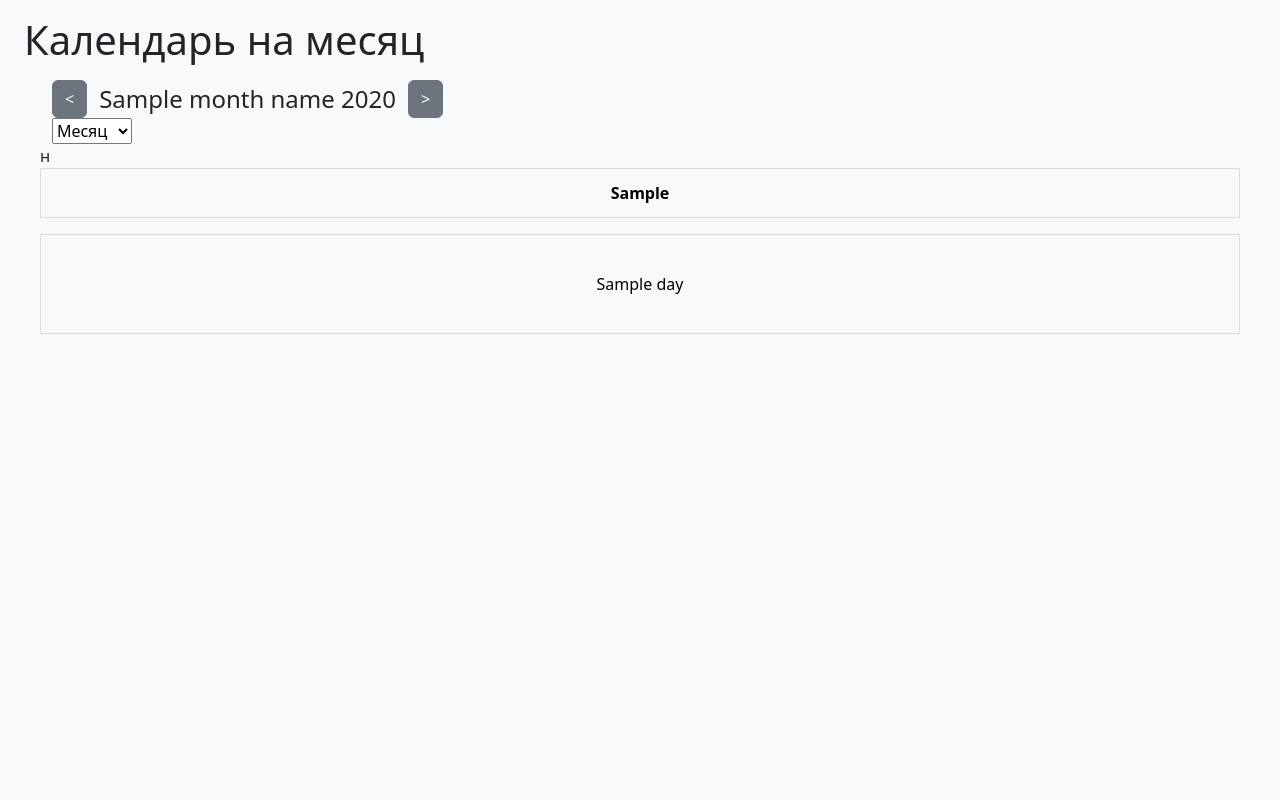
After one commit to Gaalexx/temporary, a Flask app: template templates/calendar_month_cp.html in a window 1280 px wide. The commit adds this page. Run offline with Flask 3, Linux system fonts and the light colour scheme; the template is opened without the code that fills it: most values are stand-ins (such as "Sample title", 1, 10 or a date in 2020).

Commit message:
Add files via upload

```diff
--- /dev/null
+++ b/templates/calendar_month_cp.html
@@ -0,0 +1,236 @@
+<!DOCTYPE html>
+<html lang="en">
+<head>
+    <meta charset="UTF-8">
+    <title>Календарь на месяц</title>
+    <link href="https://cdn.jsdelivr.net/npm/bootstrap@5.3.3/dist/css/bootstrap.min.css" rel="stylesheet" integrity="sha384-QWTKZyjpPEjISv5WaRU9OFeRpok6YctnYmDr5pNlyT2bRjXh0JMhjY6hW+ALEwIH" crossorigin="anonymous">
+    <script src="https://cdn.jsdelivr.net/npm/bootstrap@5.3.3/dist/js/bootstrap.bundle.min.js" integrity="sha384-YvpcrYf0tY3lHB60NNkmXc5s9fDVZLESaAA55NDzOxhy9GkcIdslK1eN7N6jIeHz" crossorigin="anonymous"></script>
+    <script>
+        function handleCalendarViewChange() {
+            const view = document.getElementById('select_calendar').value;
+            const currentYear = { current_year };
+            const currentMonth = { current_month };
+            const currentDay = { current_day };
+
+            if (view === 'day') {
+                window.location.href = `/calendar/day/${currentYear}/${currentMonth}/${currentDay}`;
+            } else if (view === 'week') {
+                window.location.href = `/calendar/week/${currentYear}/${currentMonth}/${currentDay}`;
+            } else if (view === 'month') {
+                window.location.href = `/calendar/month/${currentYear}/${currentMonth}`;
+            }
+        }
+    </script>
+    <style>
+        html, body {
+            height: 100%;
+            overflow: hidden;
+            margin: 0;
+            padding: 0;
+        }
+        .calendar {
+            display: flex;
+            flex-wrap: wrap;
+        }
+        .calendar-day, .weekday-header {
+            flex: 1 0 14.28%;
+            height: 100px; /* Высота ячеек */
+            display: flex;
+            align-items: center;
+            justify-content: center;
+            border: 1px solid #ddd;
+            background-color: white;
+            color: black;
+            font-size: 1rem;
+        }
+        .weekday-header {
+            background-color: #f8f9fa;
+            font-weight: bold;
+            height: 50px; /* Высота ячеек для дней недели */
+        }
+        .calendar-day.other_month {
+            background-color: #f8f9fa;
+        }
+        .calendar-day .btn {
+            width: 100%;
+            height: 100%;
+            display: flex;
+            align-items: center;
+            justify-content: center;
+            color: black;
+            font-size: 1rem;
+        }
+        .calendar-day .btn .badge {
+            color: black;
+        }
+        .calendar-day .btn .badge.bg-primary {
+            color: white;
+        }
+        .month-header {
+            margin-top: 1rem;
+        }
+        .month-nav {
+            gap: 0.5rem;
+        }
+        .select-calendar {
+            margin-bottom: 1rem;
+        }
+        .today-button {
+            margin: 1rem 0; /* Отступ сверху и снизу для кнопки */
+        }
+    </style>
+</head>
+<body class="bg-light d-flex flex-column">
+    <div class="container-fluid px-4 mb-5">
+        <h1 class="bg-light mt-3">Календарь на месяц</h1>
+
+        <div class="row justify-content-between align-items-center month-header mx-3">
+            <div class="col-auto d-flex align-items-center month-nav">
+                <button class="btn btn-secondary me-1" title="Предыдущий месяц" onclick="window.location='/calendar/month{{ previous_month_link }}'">&lt;</button>
+                <h4 class="fw-light mb-0">{{ month_name }} {{ year }}</h4>
+                <button class="btn btn-secondary ms-1" title="Следующий месяц" onclick="window.location='/calendar/month{{ next_month_link }}'">&gt;</button>
+            </div>
+            <div class="select_calendar">
+                <select name="select_calendar" id="select_calendar">
+                  <option value="day">День</option>
+                  <option value="week">Неделя</option>
+                  <option value="month" selected>Месяц</option>
+                </select>
+            </div>н
+        </div>
+
+
+        <div class="row mx-3">
+            <ul class="calendar-header p-0 d-flex w-100">
+                {% for weekday_header in weekdays_headers %}
+                    <li class="weekday-header">{{ weekday_header }}</li>
+                {% endfor %}
+            </ul>
+        </div>
+
+        <!-- <div class="row justify-content-center today-button">
+            {% if day != current_day or month != current_month or year != current_year %}
+                <button type="button" class="btn btn-primary" title="{{ current_day }} {{ current_month_name }} {{ current_year }}" onclick="window.location='/calendar/day/{{ current_year }}/{{ current_month }}/{{ current_day }}'">Сегодня</button>
+            {% endif %}
+        </div> -->
+
+        <div class="row calendar mx-3 flex-grow-1">
+            {% for day in month_days %}
+                <div class="calendar-day {% if day.month != month %}other_month{% endif %}">
+                    <button type="submit" class="btn btn-link text-decoration-none p-0" onclick="window.location='/calendar/day/{{day.year}}/{{day.month}}/{{day.day}}'">
+                        {% if day.day == current_day and day.month == current_month and day.year == current_year %}
+                            <span class="badge bg-primary">{{ day.day }}</span>
+                        {% elif days_of_events and day.day in days_of_events and day.month == current_month%}
+                            <span class="badge bg-success">{{ day.day }}</span>
+                        {% else %}
+                            <span>{{ day.day }}</span>
+                        {% endif %}
+                    </button>
+                </div>
+            {% endfor %}
+        </div>
+    </div>
+</body>
+</html>
+
+<script src="{{ url_for('static', filename='js/select_calendar.js') }}"></script>
+
+
+
+<!-- <!DOCTYPE html>
+<html lang="en">
+<head>
+    <meta charset="UTF-8">
+    <title>Title</title>
+    <link rel="stylesheet" type="text/css" href="{{ url_for('static', filename='css/calendar.css') }}" />
+    <link rel="stylesheet" type="text/css" href="{{ url_for('static', filename='css/calendar_month.css') }}" />
+</head>
+<body>
+    <h1>Календарь на месяц</h1>
+
+    <div class="header">
+
+        <button title="Предыдущий месяц" onclick="window.location='/calendar/month{{ previous_month_link }}'" >&lt;</button>
+        <button title="Следующий месяц" onclick="window.location='/calendar/month{{ next_month_link }}'" >&gt;</button>
+
+        <div class="current-date">
+            {{ month_name }} {{ year }}
+        </div>
+
+
+
+        {% if month != current_month or year != current_year %}
+            <button title="{{ current_day }} {{ current_month_name }} {{ current_year }} " onclick="window.location='/calendar/month/'">Сегодня</button>
+        {% endif %}
+
+        <div class="select_calendar">
+            <select name="select_calendar" id="select_calendar">
+              <option value="day">День</option>
+              <option value="week">Неделя</option>
+              <option value="month" selected>Месяц</option>
+            </select>
+        </div>
+
+    </div>
+
+    <ul class="calendar-header">
+        {% for weekday_header in weekdays_headers %}
+            <li class="weekday-header">{{ weekday_header }}</li>
+        {% endfor %}
+    </ul>
+
+    <ul class="calendar" id="calendar">
+        {% for day in month_days %}
+            <li
+
+                {% if day.month != month %}
+                    class="day other_month"
+                {% else %}
+                    class="day"
+                {% endif %}
+                data-year="{{ day.year }}" data-month="{{ day.month }}" data-day="{{ day.day }}">
+                {% if days_of_events %}
+                    {% for event in days_of_events if event == day.day%}
+                        <button type="submit" name="year" value="{{ day.year }}" name="month" value="{{ day.month }}" name="day" value="{{ day.day }}" onclick="window.location='/calendar/day/{{day.year}}/{{day.month}}/{{day.day}}'" style="width: 110px; height: 110px;">
+                            {%if day.day == current_day and day.month == current_month and day.year == current_year%}
+                                <span class="daynum-current">
+                            {%elif event == day.day and month == day.month%}
+                                <span class="daynum-event">
+                            {%else%}
+                                <span class="daynum">
+                            {%endif%}
+                            {{ day.day }}</span>
+                        </button>
+                    {%else%}
+                        <button type="submit" name="year" value="{{ day.year }}" name="month" value="{{ day.month }}" name="day" value="{{ day.day }}" onclick="window.location='/calendar/day/{{day.year}}/{{day.month}}/{{day.day}}'" style="width: 110px; height: 110px;">
+                            {% if day.day == current_day and day.month == current_month and day.year == current_year %}
+                                <span class="daynum-current">
+                            {% else %}
+                                <span class="daynum">
+                            {% endif %}
+                            {{ day.day }}</span>
+                        </button>
+                    {% endfor %}
+                {%else%}
+                    <button type="submit" name="year" value="{{ day.year }}" name="month" value="{{ day.month }}" name="day" value="{{ day.day }}" onclick="window.location='/calendar/day/{{day.year}}/{{day.month}}/{{day.day}}'" style="width: 110px; height: 110px;">
+                        {% if day.day == current_day and day.month == current_month and day.year == current_year %}
+                            <span class="daynum-current">
+                        {% else %}
+                            <span class="daynum">
+                        {% endif %}
+                        {{ day.day }}</span>
+                    </button>
+                {% endif %}
+
+            </li>
+        {% endfor %}
+    </ul>
+
+
+
+</body>
+</html>
+
+<script src="{{ url_for('static', filename='js/select_calendar.js') }}"></script>
+
+  -->
```
Also changed, not shown: templates/calendar_week.html (+55 -30 lines), templates/main.html (+5 -6 lines).
